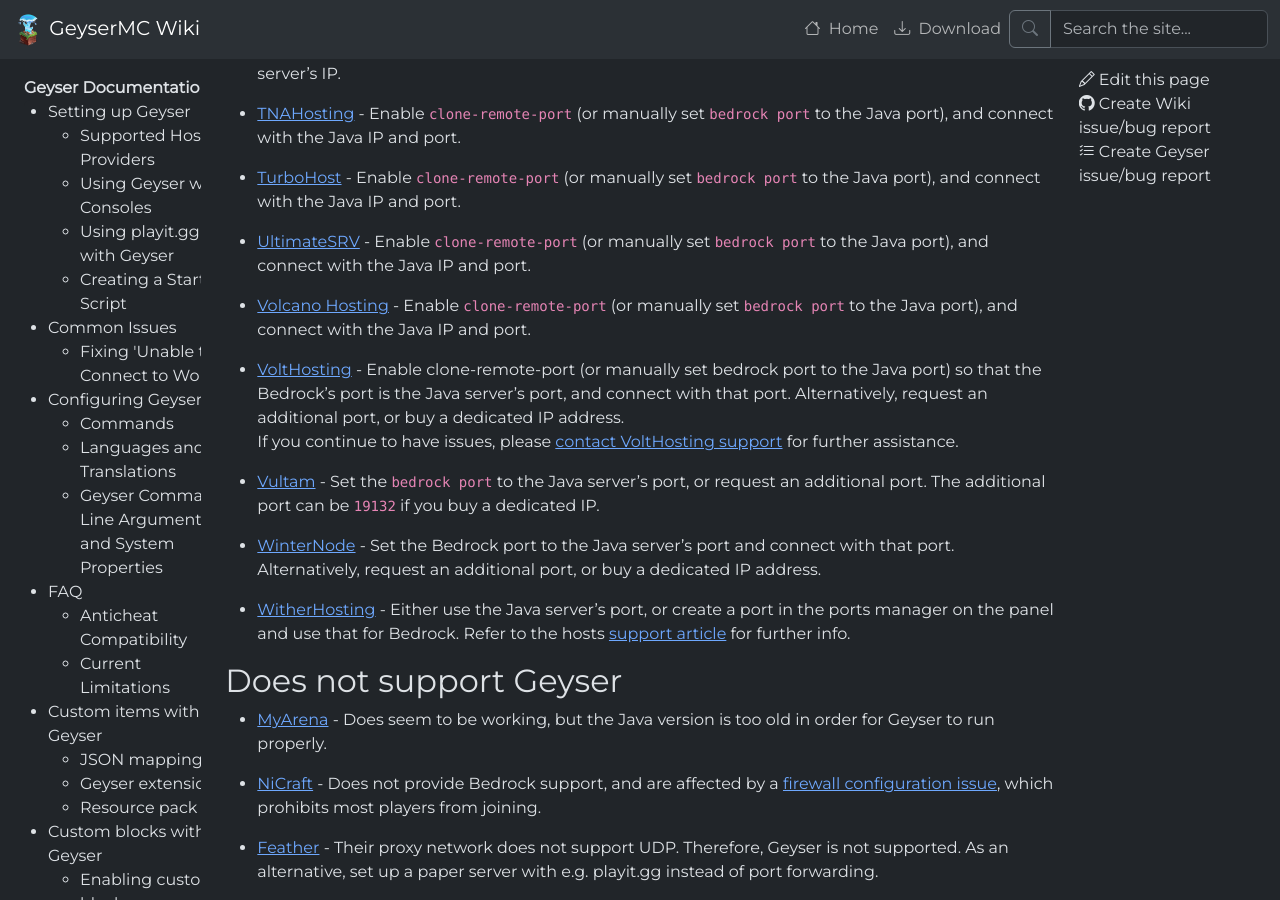
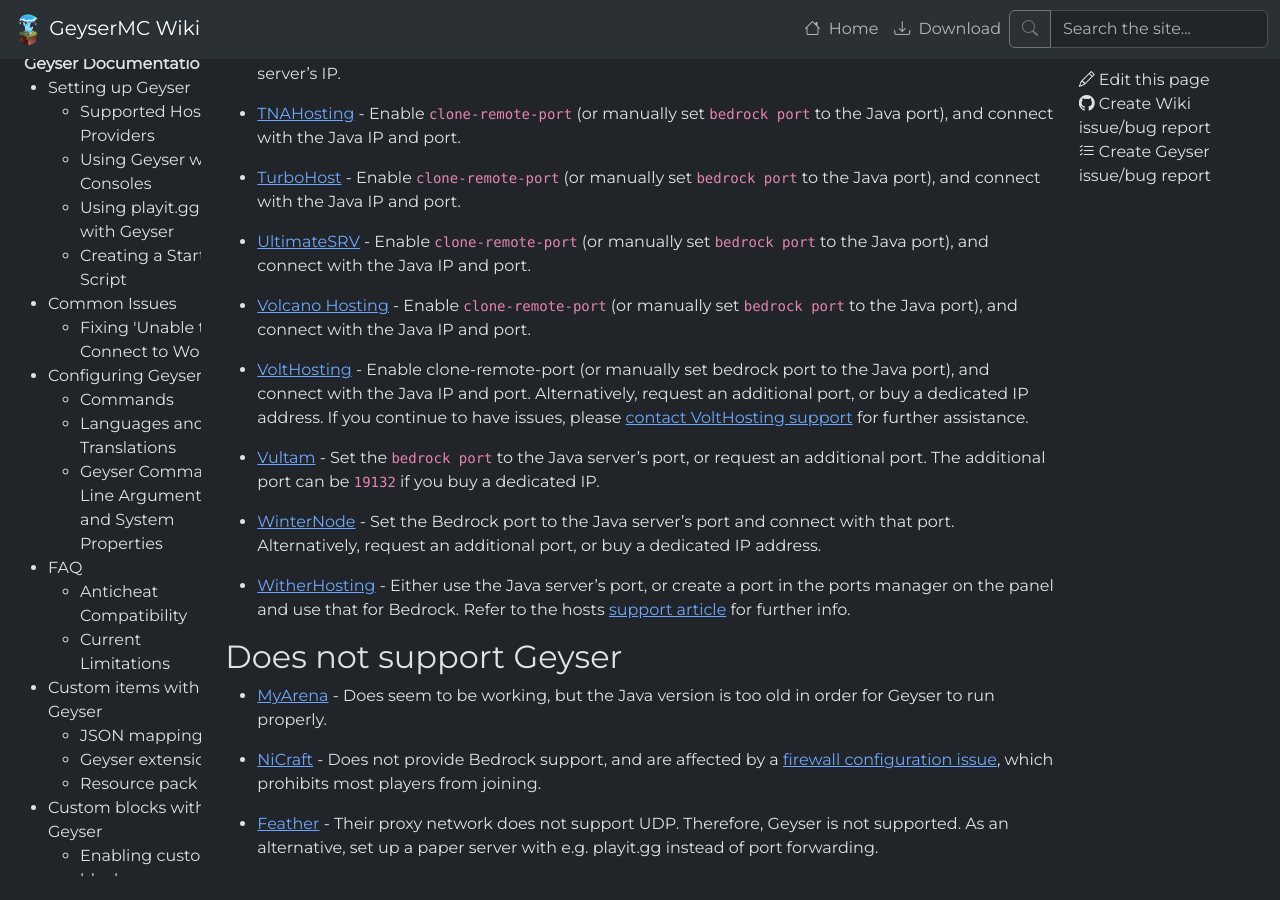
Before and after one commit to GeyserMC/GeyserWiki, a Jekyll site: the page built from _docs/geyser/supported-hosting-providers.md, in a window 1280 px wide and 900 px high, scrolled down 5595 px. Built offline with Jekyll 4.4.1, drawn with Linux system fonts in a browser that asks for light colours; after the commit the page ends 6471 px from its top, so only the background shows below that.

Commit message:
Update _data/providers.json
Co-authored-by: chris <github@onechris.mozmail.com>

```diff
--- a/_data/providers.json
+++ b/_data/providers.json
@@ -392,7 +392,7 @@
     {
       "name": "VoltHosting",
       "url": "https://www.volthosting.co.uk/",
-      "description": "Enable clone-remote-port (or manually set bedrock port to the Java port) so that the Bedrock's port is the Java server’s port, and connect with that port. Alternatively, request an additional port, or buy a dedicated IP address.<br>If you continue to have issues, please [contact VoltHosting support](https://volthosting.co.uk/contact.html) for further assistance."
+      "description": "Enable clone-remote-port (or manually set bedrock port to the Java port), and connect with the Java IP and port. Alternatively, request an additional port, or buy a dedicated IP address. If you continue to have issues, please [contact VoltHosting support](https://volthosting.co.uk/contact.html) for further assistance."
     },
     {
       "name": "Vultam",
```
